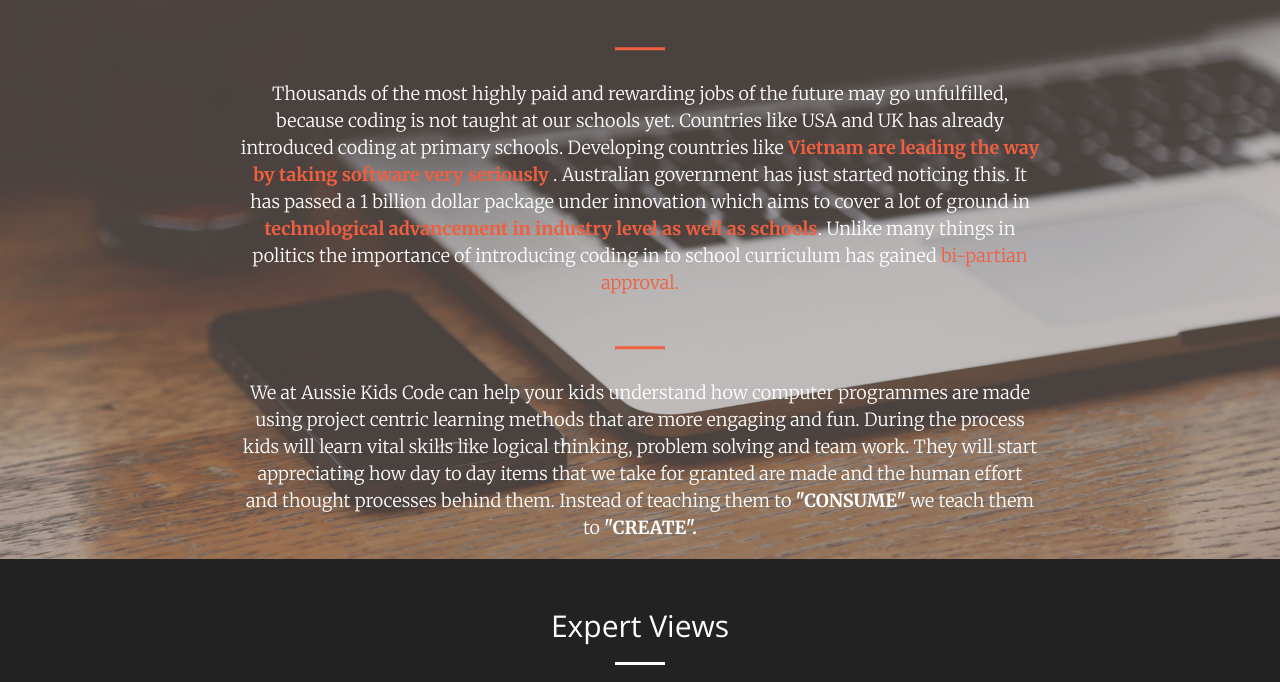
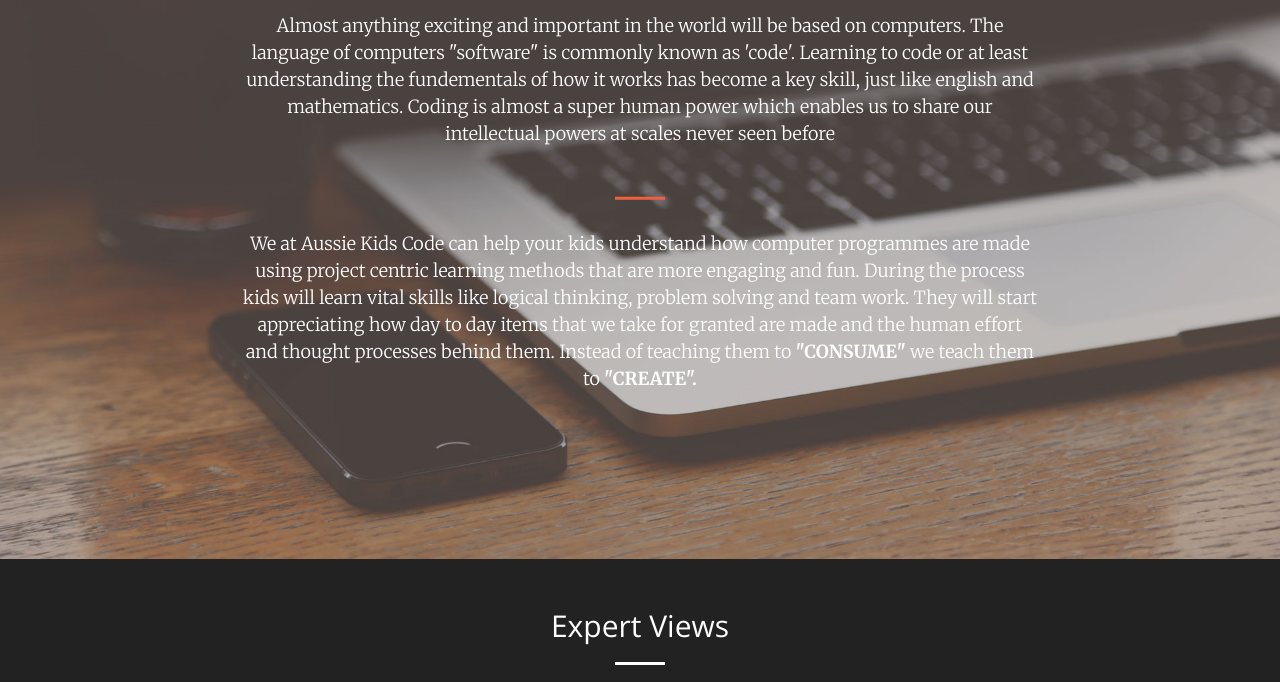
Before and after one commit to uchitha/kidscode, a plain HTML site: page index.html in a window 1280 px wide. Shown: the part 241-923 px from the top of the page. Drawn offline with nearby package versions, Linux system fonts and the light colour scheme; grey boxes are pictures that could not be loaded.

Commit message:
Removed excess text from the home

```diff
--- a/css/creative.css
+++ b/css/creative.css
@@ -197,6 +197,8 @@ header .header-content {
     width: 100%;
     padding: 100px 15px;
     text-align: center;
+
+
 }
 
 header .header-content .header-content-inner h1 {
--- a/index.html
+++ b/index.html
@@ -66,23 +66,24 @@
             <!-- /.container-fluid -->
         </nav>
         <header id="home">
+
             <div class="header-content">
                 <div class="header-content-inner">
                     <h1>CREATORS not CONSUMERS</h1>
                     <hr>
                     <p>Almost anything exciting and important in the world will be based on computers. The language of computers "software" is commonly known as 'code'. Learning to code or at least understanding the fundementals of how it works has become a key skill, just like english and mathematics. Coding is almost a super human power which enables us to share our intellectual powers at scales never seen before</p>
                     <hr>
-                     <p>Thousands of the most highly paid and rewarding jobs of the future may go unfulfilled, because coding is not taught at our
+                     <!--<p>Thousands of the most highly paid and rewarding jobs of the future may go unfulfilled, because coding is not taught at our
                          schools yet. Countries like USA and UK has already introduced coding at primary schools. Developing countries like <a href="http://www.theregister.co.uk/2013/03/22/vietnam_kids_google_interview_pass/"><b>Vietnam are leading the way by taking software very seriously</b> </a>.
 
                          Australian government has just started noticing this. It has passed a 1 billion dollar package under innovation which aims to cover a lot of ground in <a href="http://www.innovation.gov.au/page/agenda"><b>technological advancement in industry level as well as schools</b></a>. Unlike many things in politics the importance of introducing coding in to school curriculum has gained <a href="http://billshorten.com.au/labors-plan-for-coding-in-schools">bi-partian approval.</a>
                      </p>
-                    <hr>
+                    <hr>-->
                     <p>We at Aussie Kids Code can help your kids understand how computer programmes are made using project centric learning methods that are more engaging and fun. During the process kids will learn vital skills like logical thinking, problem solving and team work. They will start appreciating how day to day items that we take for granted are made and the human effort and thought processes behind them. Instead of teaching them to <b>"CONSUME"</b> we
                         teach them to <b>"CREATE".</b></p>
-                    <!--<a href="#video" class="btn btn-default btn-xl page-scroll">Find Out More</a>-->
                 </div>
             </div>
+
         </header>
         <section class="bg-dark" id="video">
             <div class="container">
```
